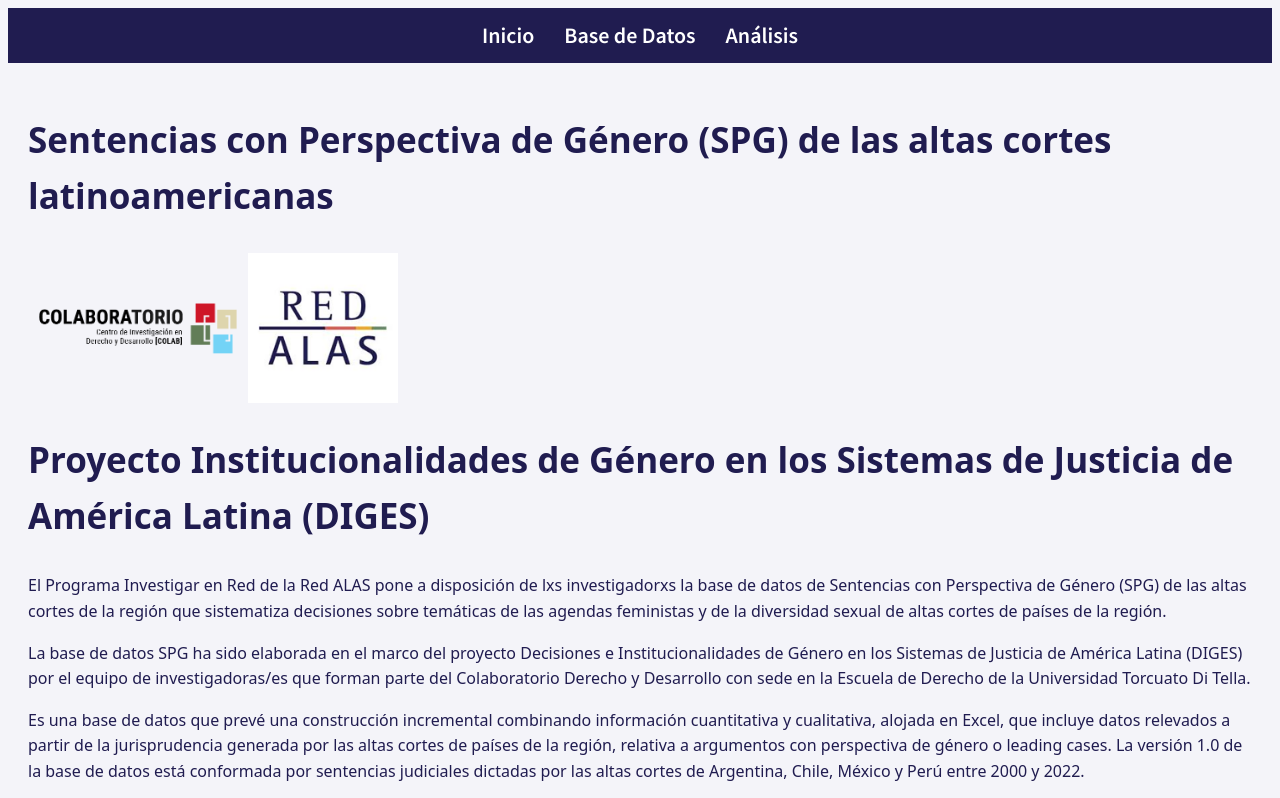
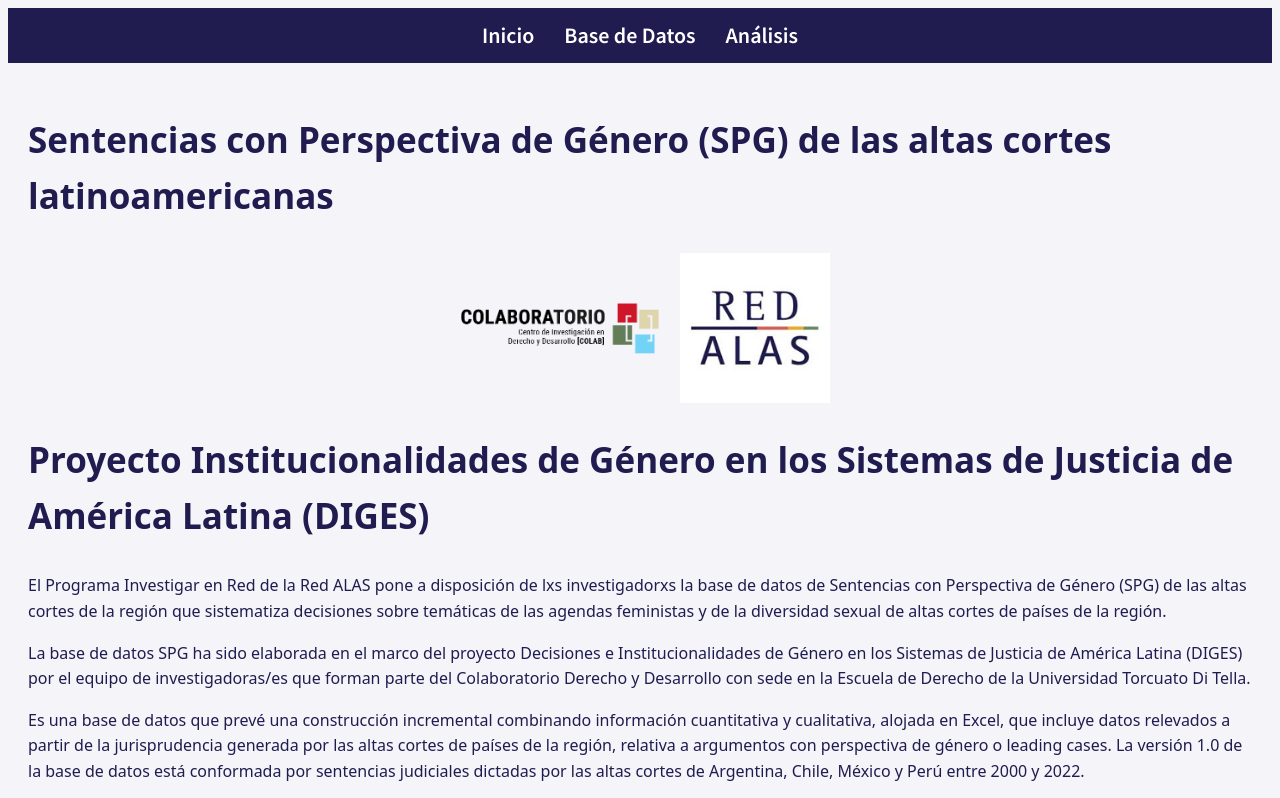
Before and after one commit to florgayraud/spg-diges.github.io, a plain HTML site: page index.html in a window 1280 px wide. Shown: the top 798 px of the page. Drawn offline with Linux system fonts and the light colour scheme.

Commit message:
ajusto ubic logos

```diff
--- a/assets/css/style.css
+++ b/assets/css/style.css
@@ -85,8 +85,9 @@ nav ul li a:hover {
 /* Estilos para la sección de logos de instituciones */
 .instituciones-logos {
     display: flex;
-    justify-content: left;
+    justify-content: center; /* Centra los logos */
     align-items: center;
+    gap: 10px; /* Ajusta el espacio entre los logos */
     margin: 20px 0;
     max-width: 100%;
 }
```
